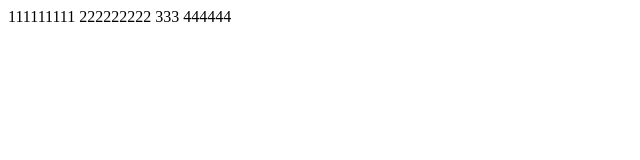
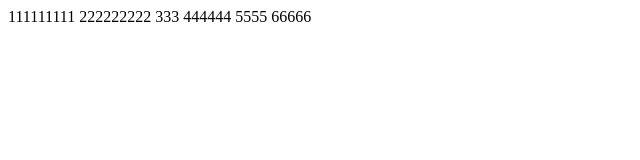
Before and after one commit to SDalert/DSCX, a plain HTML site: page index.html in a window 1280 px wide. Shown: the whole page, without its empty margins (0-640 px from the left). Drawn offline with Linux system fonts and the light colour scheme.

Commit message:
秘钥提交

```diff
--- a/index.html
+++ b/index.html
@@ -8,8 +8,7 @@
 </head>
 
 <body>
-    111111111 222222222
-	333  444444
+    111111111 222222222 333 444444 5555 66666
 </body>
 
 </html>
```
